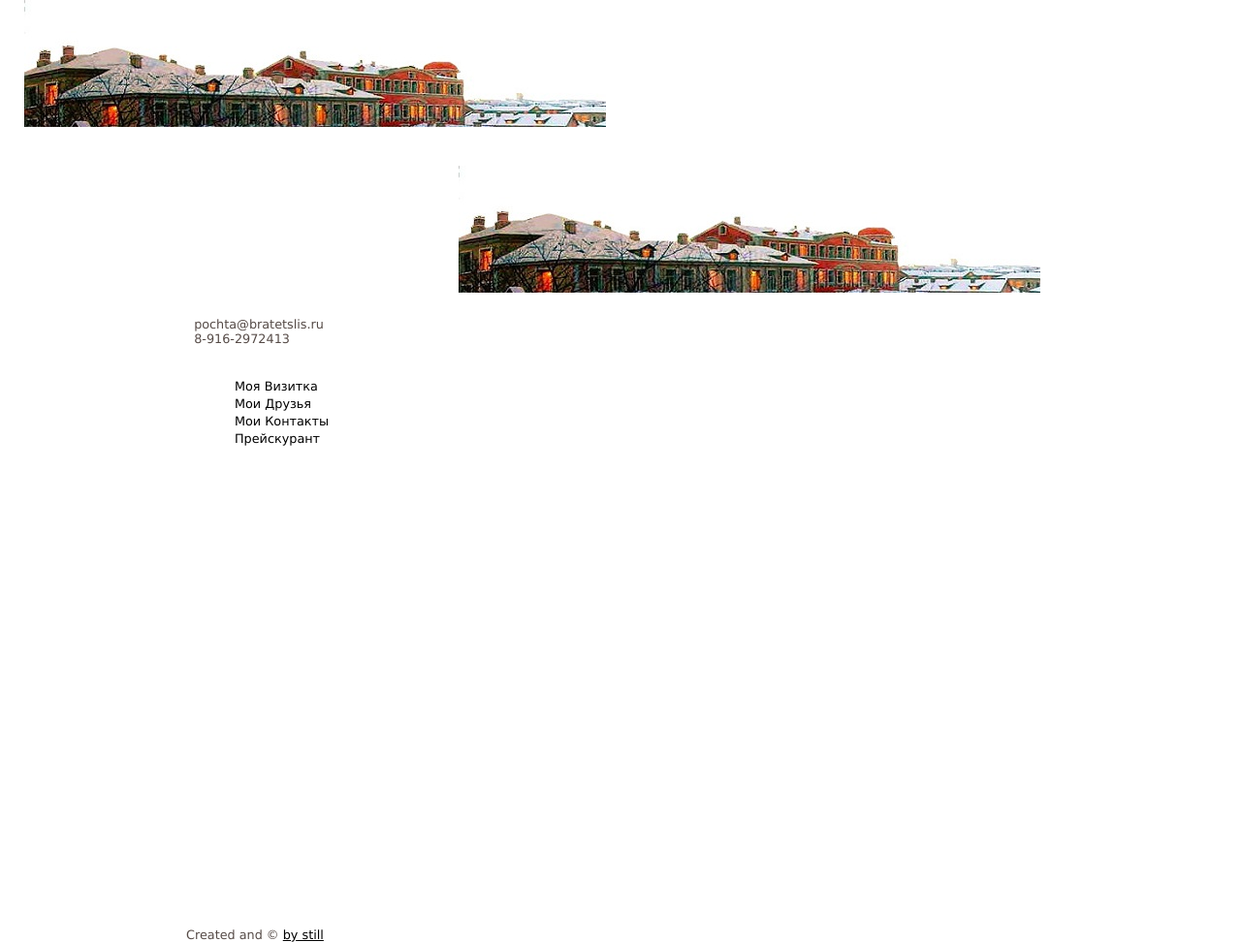
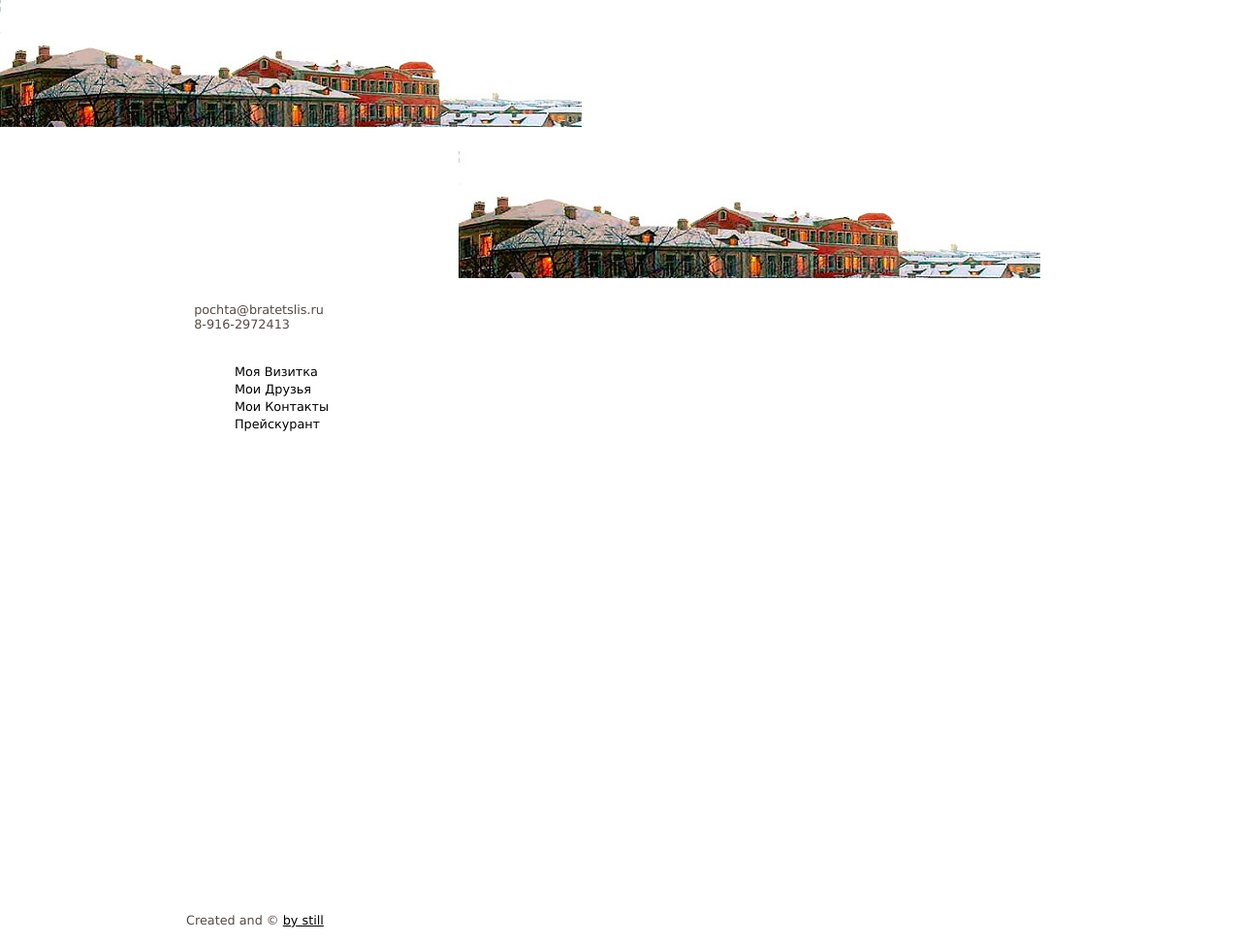
Before and after one commit to bratetslis/Site, a Jekyll site: the page built from Price.md, in a window 1280 px wide. Shown: the whole page at 97% size. Built offline with Jekyll 4.4.1, drawn with Linux system fonts in a browser that asks for light colours.

Commit message:
Update _layouts/type3.html

```diff
--- a/_layouts/type3.html
+++ b/_layouts/type3.html
@@ -29,7 +29,7 @@
 </head>
 
 <body>
- <p><img src="../img/ForLogo2.jpg"></img>
+<img src="../img/ForLogo2.jpg"></img>
 
 
 <div  id="container">
```
